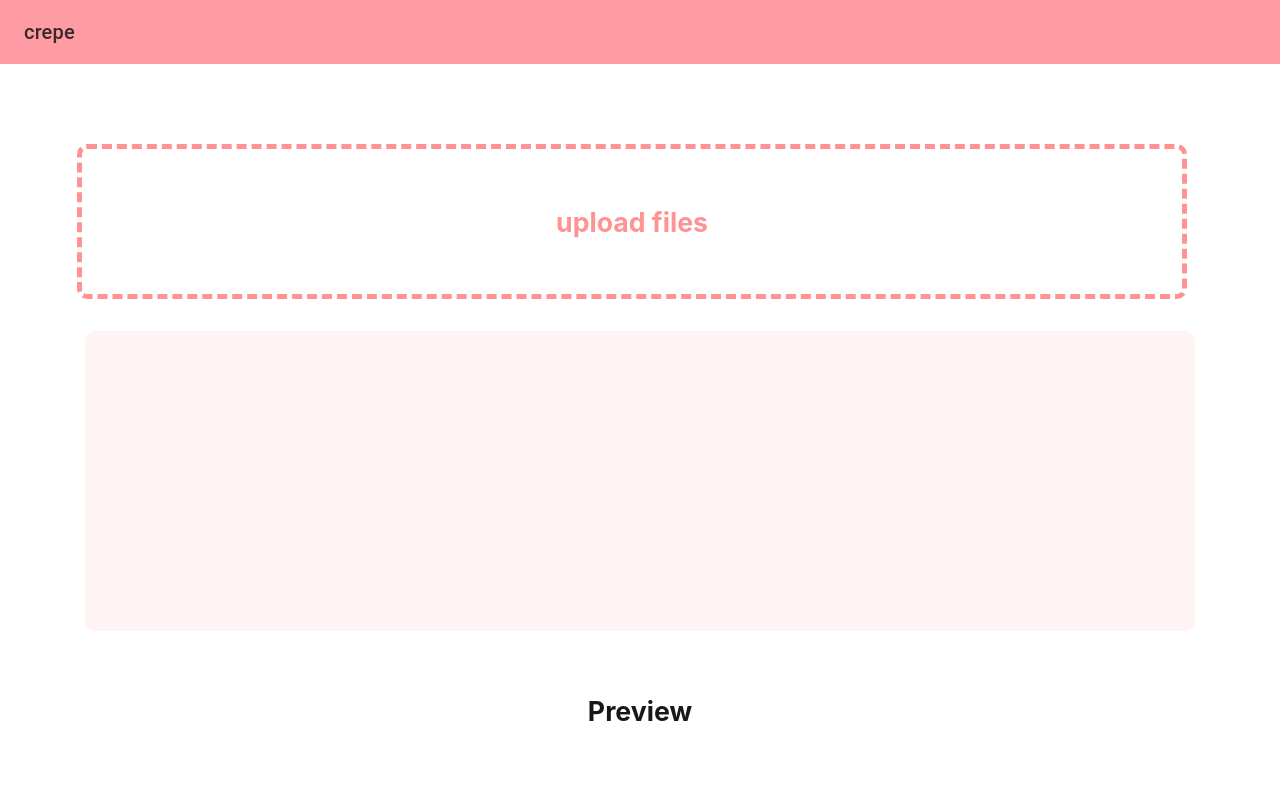
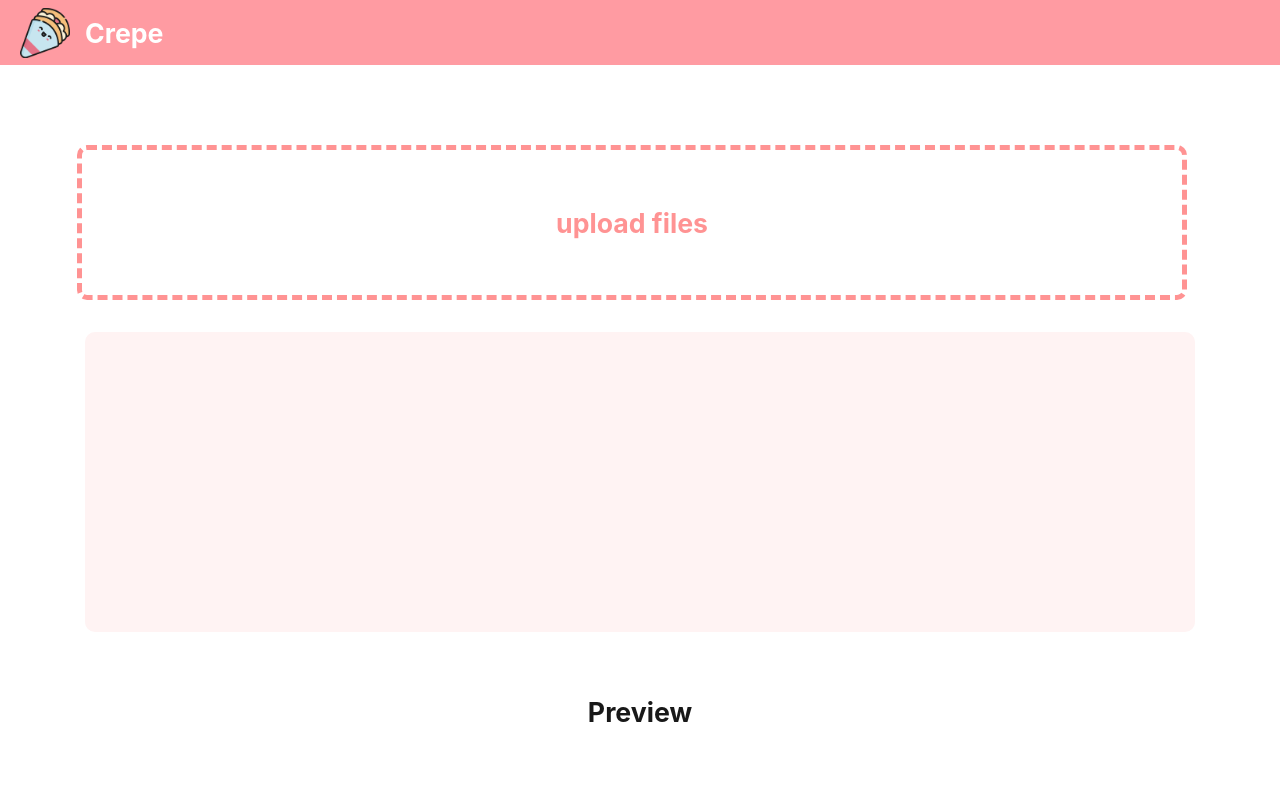
Before and after one commit to tukcom2023CD/AOK, a React (Create React App) app in the folder frontend/: page /upload in a window 1280 px wide. Shown: the top 800 px of the page. Built offline with nearby package versions, Linux system fonts and the light colour scheme.

Commit message:
refactor: 상단바 styled-component로 리팩토링

```diff
--- a/frontend/src/Components/UpsideBar.tsx
+++ b/frontend/src/Components/UpsideBar.tsx
@@ -1,63 +1,45 @@
 import * as React from 'react';
-import AppBar from '@mui/material/AppBar';
-import Box from '@mui/material/Box';
-import Toolbar from '@mui/material/Toolbar';
-import Typography from '@mui/material/Typography';
-import IconButton from '@mui/material/IconButton';
-import MenuIcon from '@mui/icons-material/Menu';
-import { ThemeProvider,createTheme } from '@mui/material/styles';
+import crepeimg from '../Images/crepeimg.png';
 import styled from 'styled-components';
-import Profile from '../Components/Profile';
+
+const BackgrDiv = styled.div`
+    display: flex;
+    width: 100%;
+    height: 65px;
+    background-color: #FF9198;
+`;
+
+const LogoDiv = styled.div`
+    display: flex;
+    margin-left: 20px;
+    align-items: center;
+`;
+
+const ImageDiv = styled.div`
+    width: 50px;
+    height: 50px;
+    background-image: url(${crepeimg});
+    background-position: center;
+    background-size: 50px;
+    background-repeat: no-repeat;
+`;
+
+const TitleDiv = styled.div`
+    font-size: 20pt;
+    font-weight: bold;
+    color: white;
+    margin-left: 15px;
+`;
 
 
-export const theme = createTheme({
-    palette: {
-    primary: {
-        main: "#FF9198",
-    },
-    secondary: {
-        main: "#000000",
-    },
-    },
-});
+export default function UpsideBar() {
+    return(
+        <BackgrDiv>
+            <LogoDiv>
+                <ImageDiv/>
+                <TitleDiv>Crepe</TitleDiv>
+            </LogoDiv>
 
-export default function UpsideBar() {
-    const [auth, setAuth] = React.useState(true);
-    const [anchorEl, setAnchorEl] = React.useState<null | HTMLElement>(null);
-
-    const handleChange = (event: React.ChangeEvent<HTMLInputElement>) => {
-    setAuth(event.target.checked);
-    };
-
-    const handleMenu = (event: React.MouseEvent<HTMLElement>) => {
-    setAnchorEl(event.currentTarget);
-    };
-
-    const handleClose = () => {
-    setAnchorEl(null);
-    };
-
-    return (
-        <ThemeProvider theme={theme}>
-        <Box sx={{ flexGrow: 1 } } >
-
-        <AppBar position="static" color='primary'>
-        <Toolbar>
-            <Typography variant="h6" component="div" sx={{ flexGrow: 1 }}>
-            {/* <img src="img/crepe.png" alt="crepe" /> */}
-            crepe
-            </Typography>
-            {auth && (
-            <Box>
-
-            </Box>
-            )}
-        </Toolbar>
-        </AppBar>
-
-        <section>
-        </section>
-    </Box>
-    </ThemeProvider>
+        </BackgrDiv>
     );
 }
```
Also changed, not shown: frontend/src/Images/crepeimg.png (added).
